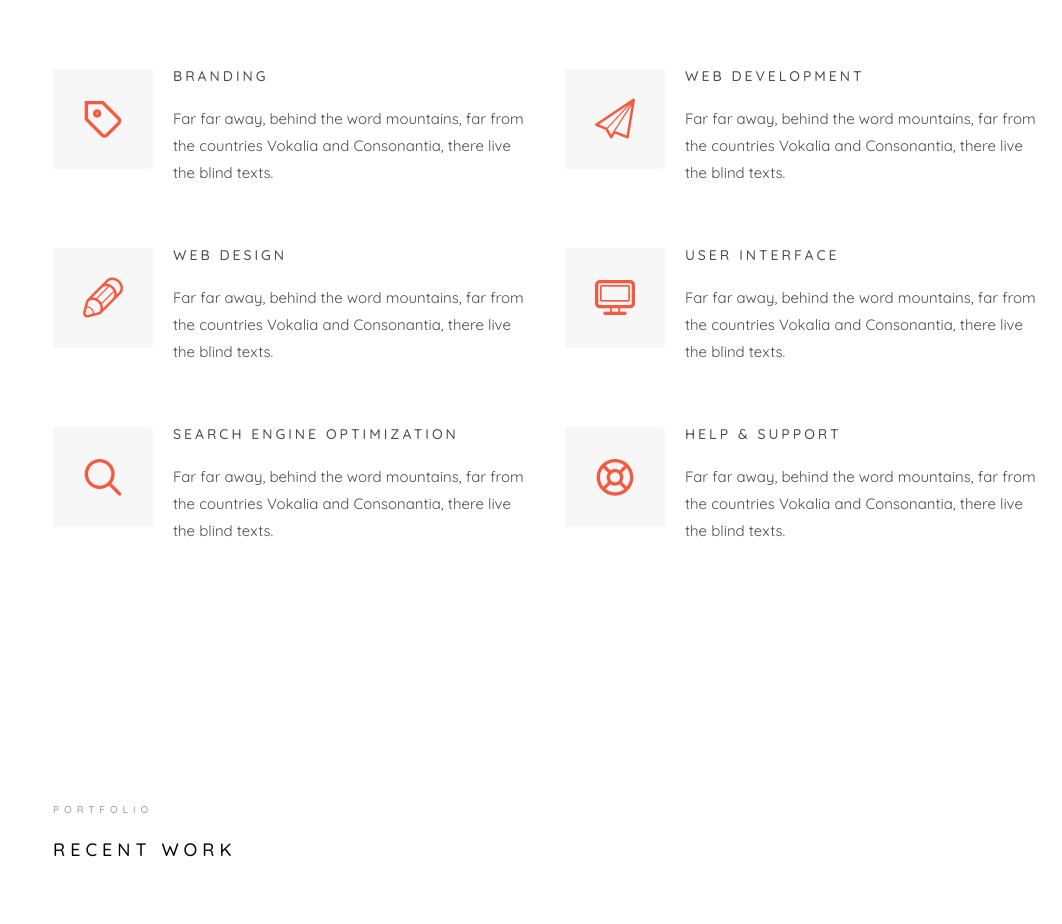
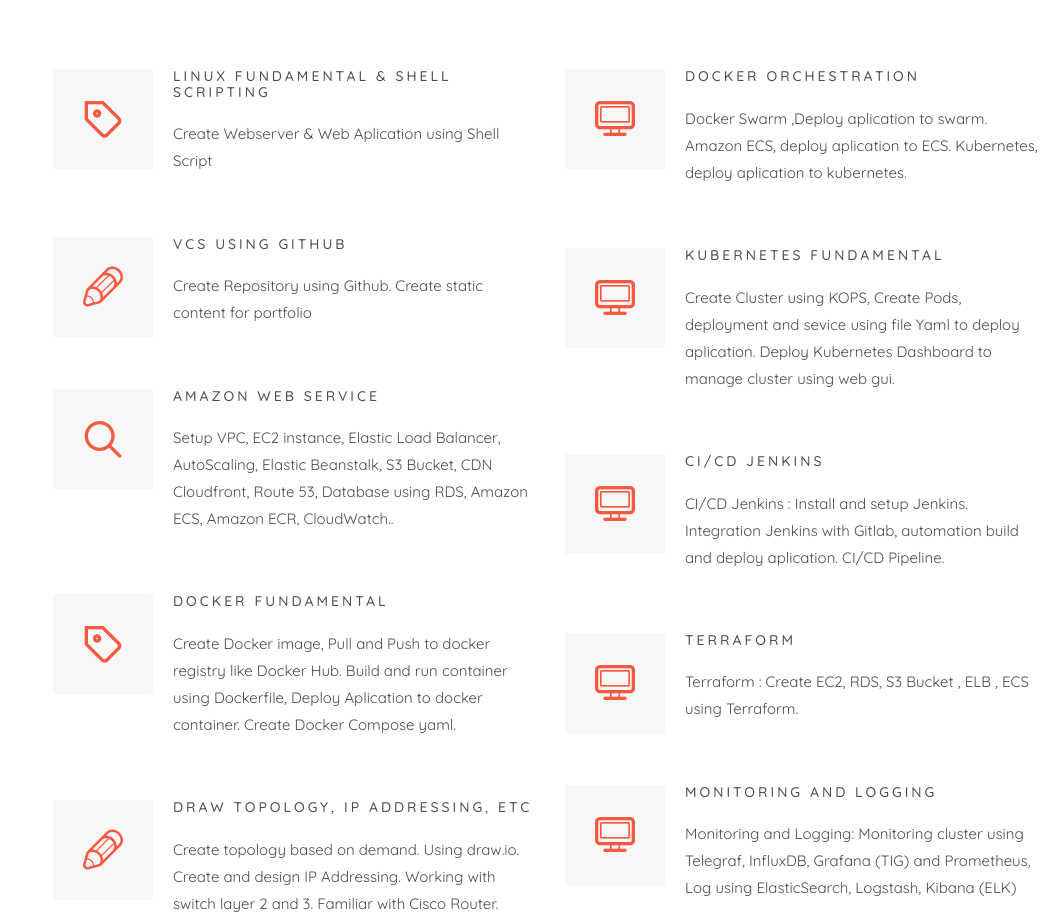
Before and after one commit to giri021/giri021, a plain HTML site: page services.html in a window 1280 px wide. Shown: the part 128-1052 px from the top of the page, 218-1280 px from the left. Drawn offline with Linux system fonts and the light colour scheme; files whose address does not match are found by name.

Commit message:
menambah EXPERTISE dan merubah class

```diff
--- a/services.html
+++ b/services.html
@@ -76,6 +76,120 @@
 
 		<div id="colorlib-main">
 			<div class="colorlib-services">
+				<div class="container-fluid">
+					<div class="row">
+						<div class="col-md-6 col-md-offset-5 col-md-pull-5">
+							<span class="heading-meta">What I do?</span>
+							<h2 class="colorlib-heading animate-box" data-animate-effect="fadeInLeft">Here are some of my expertise</h2>
+						</div>
+					</div>
+					<div class="row">
+						<div class="col-md-6">
+
+							<div class="colorlib-feature animate-box" data-animate-effect="fadeInLeft">
+								<div class="colorlib-icon">
+									<i class="icon-tag"></i>
+								</div>
+								<div class="colorlib-text">
+									<h3>Linux Fundamental & Shell Scripting</h3>
+									<p>Create Webserver & Web Aplication using Shell Script </p>
+								</div>
+							</div>
+
+							<div class="colorlib-feature animate-box" data-animate-effect="fadeInLeft">
+								<div class="colorlib-icon">
+									<i class="icon-pen2"></i>
+								</div>
+								<div class="colorlib-text">
+									<h3>VCS using Github</h3>
+									<p>Create Repository using Github. Create static content for portfolio </p>
+								</div>
+							</div>
+
+							<div class="colorlib-feature animate-box" data-animate-effect="fadeInLeft">
+								<div class="colorlib-icon">
+									<i class="icon-search3"></i>
+								</div>
+								<div class="colorlib-text">
+									<h3>Amazon Web Service</h3>
+									<p>Setup VPC, EC2 instance, Elastic Load Balancer, AutoScaling, Elastic Beanstalk, S3 Bucket, CDN Cloudfront, Route 53, Database using RDS, Amazon ECS, Amazon ECR, CloudWatch.. </p>
+								</div>
+							</div>
+
+							<div class="colorlib-feature animate-box" data-animate-effect="fadeInLeft">
+								<div class="colorlib-icon">
+									<i class="icon-tag"></i>
+								</div>
+								<div class="colorlib-text">
+									<h3>Docker Fundamental</h3>
+									<p>Create Docker image, Pull and Push to docker registry like Docker Hub. Build and run container using Dockerfile, Deploy Aplication to docker container. Create Docker Compose yaml. </p>
+								</div>
+							</div>
+
+							<div class="colorlib-feature animate-box" data-animate-effect="fadeInLeft">
+								<div class="colorlib-icon">
+									<i class="icon-pen2"></i>
+								</div>
+								<div class="colorlib-text">
+									<h3>Draw Topology, IP Addressing, etc</h3>
+									<p> Create topology based on demand. Using draw.io. Create and design IP Addressing.
+									Working with switch layer 2 and 3. Familiar with Cisco Router.</p>
+								</div>
+							</div>
+						</div>
+						<div class="col-md-6">
+							<div class="colorlib-feature animate-box" data-animate-effect="fadeInLeft">
+								<div class="colorlib-icon">
+									<i class="icon-device-desktop"></i>
+								</div>
+								<div class="colorlib-text">
+									<h3>Docker Orchestration</h3>
+									<p>Docker Swarm ,Deploy aplication to swarm. Amazon ECS, deploy aplication to ECS. Kubernetes, deploy aplication to kubernetes. </p>
+								</div>
+							</div>
+
+							<div class="colorlib-feature animate-box" data-animate-effect="fadeInLeft">
+								<div class="colorlib-icon">
+									<i class="icon-device-desktop"></i>
+								</div>
+								<div class="colorlib-text">
+									<h3>Kubernetes Fundamental</h3>
+									<p>Create Cluster using KOPS, Create Pods, deployment and sevice using file Yaml to deploy aplication. Deploy Kubernetes Dashboard to manage cluster using web gui. </p>
+								</div>
+							</div>
+
+							<div class="colorlib-feature animate-box" data-animate-effect="fadeInLeft">
+								<div class="colorlib-icon">
+									<i class="icon-device-desktop"></i>
+								</div>
+								<div class="colorlib-text">
+									<h3>CI/CD Jenkins</h3>
+									<p>CI/CD Jenkins : Install and setup Jenkins. Integration Jenkins with Gitlab, automation build and deploy aplication. CI/CD Pipeline. </p>
+								</div>
+							</div>
+
+							<div class="colorlib-feature animate-box" data-animate-effect="fadeInLeft">
+								<div class="colorlib-icon">
+									<i class="icon-device-desktop"></i>
+								</div>
+								<div class="colorlib-text">
+									<h3>Terraform</h3>
+									<p> Terraform : Create EC2, RDS, S3 Bucket , ELB , ECS using Terraform. </p>
+								</div>
+							</div>
+						    <div class="colorlib-feature animate-box" data-animate-effect="fadeInLeft">
+								<div class="colorlib-icon">
+									<i class="icon-device-desktop"></i>
+								</div>
+								<div class="colorlib-text">
+									<h3>Monitoring and Logging</h3>
+									<p> Monitoring and Logging: Monitoring cluster using Telegraf, InfluxDB, Grafana (TIG) and Prometheus, Log using ElasticSearch, Logstash, Kibana (ELK) </p>
+								</div>
+							</div>
+						</div>
+					</div>
+				</div>
+			</div>
 				<div class="container-fluid">
 					<div class="row">
 						<div class="col-md-6 col-md-offset-3 col-md-pull-3">
```
